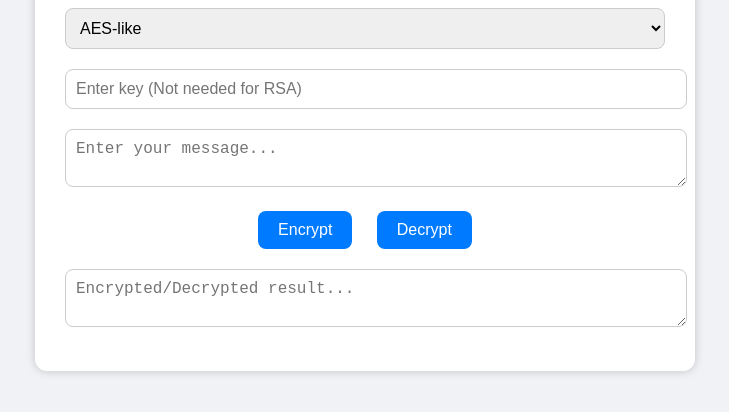
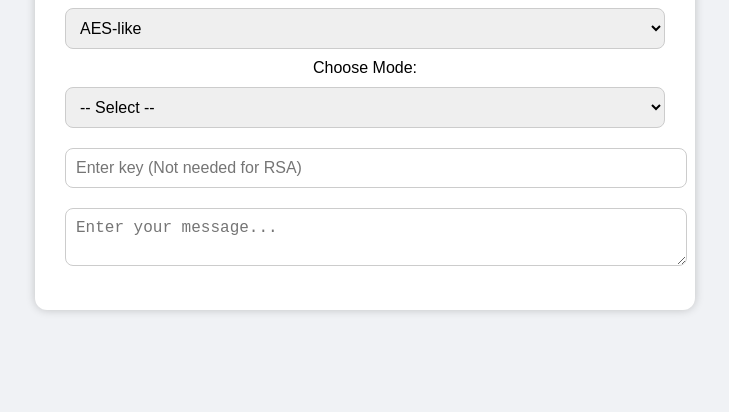
Before and after one commit to Mikesh0712/SUBMISSION, a plain HTML site: page index.html in a window 1280 px wide. Shown: the part 146-558 px from the top of the page, without its empty margins (275-1004 px from the left). Drawn offline with Linux system fonts and the light colour scheme.

Commit message:
Update index.html

```diff
--- a/index.html
+++ b/index.html
@@ -16,18 +16,20 @@
       <option value="rsa">RSA-like</option>
     </select>
 
+    <label for="mode">Choose Mode:</label>
+    <select id="mode">
+      <option value="">-- Select --</option>
+      <option value="encrypt">Encrypt</option>
+      <option value="decrypt">Decrypt</option>
+    </select>
+
     <input type="text" id="keyInput" placeholder="Enter key (Not needed for RSA)" />
 
     <textarea id="inputText" placeholder="Enter your message..."></textarea>
 
-    <div class="buttons">
-      <button onclick="encrypt()">Encrypt</button>
-      <button onclick="decrypt()">Decrypt</button>
-    </div>
-
-    <textarea id="outputText" placeholder="Encrypted/Decrypted result..." readonly></textarea>
+    <div id="outputBox" class="output-box"></div>
   </div>
 
-  <script src="SCRIPT.JS"></script>
+  <script src="script.js"></script>
 </body>
 </html>
```
